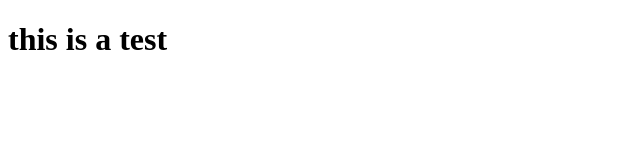
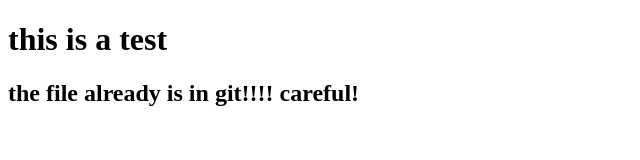
Before and after one commit to 4GeeksAcademy/EU-12-Git-Example, a plain HTML site: page index.html in a window 1280 px wide. Shown: the whole page, without its empty margins (0-640 px from the left). Drawn offline with Linux system fonts and the light colour scheme.

Commit message:
modify index

```diff
--- a/index.html
+++ b/index.html
@@ -7,5 +7,6 @@
 </head>
 <body>
     <h1>this is a test</h1>
+    <h2>the file already is in git!!!! careful!</h2>
 </body>
 </html>
```
